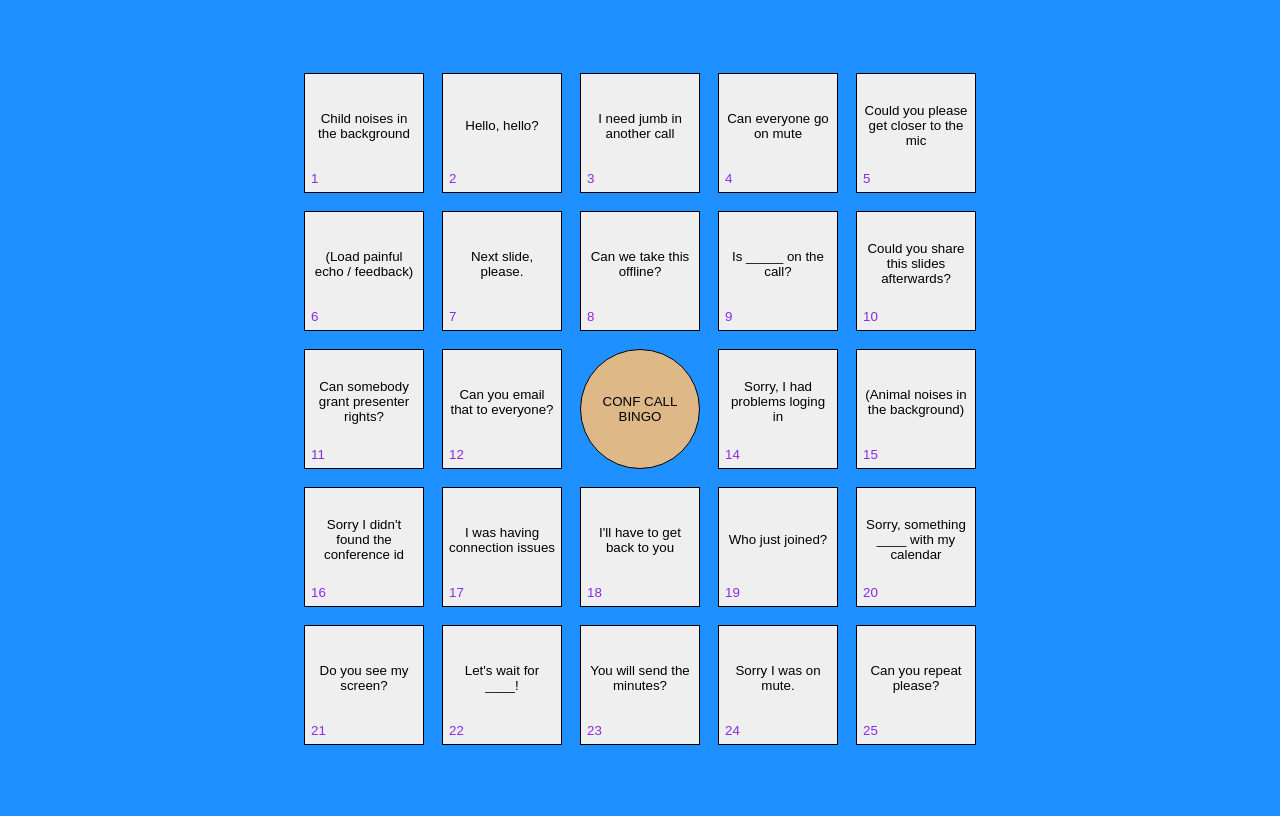
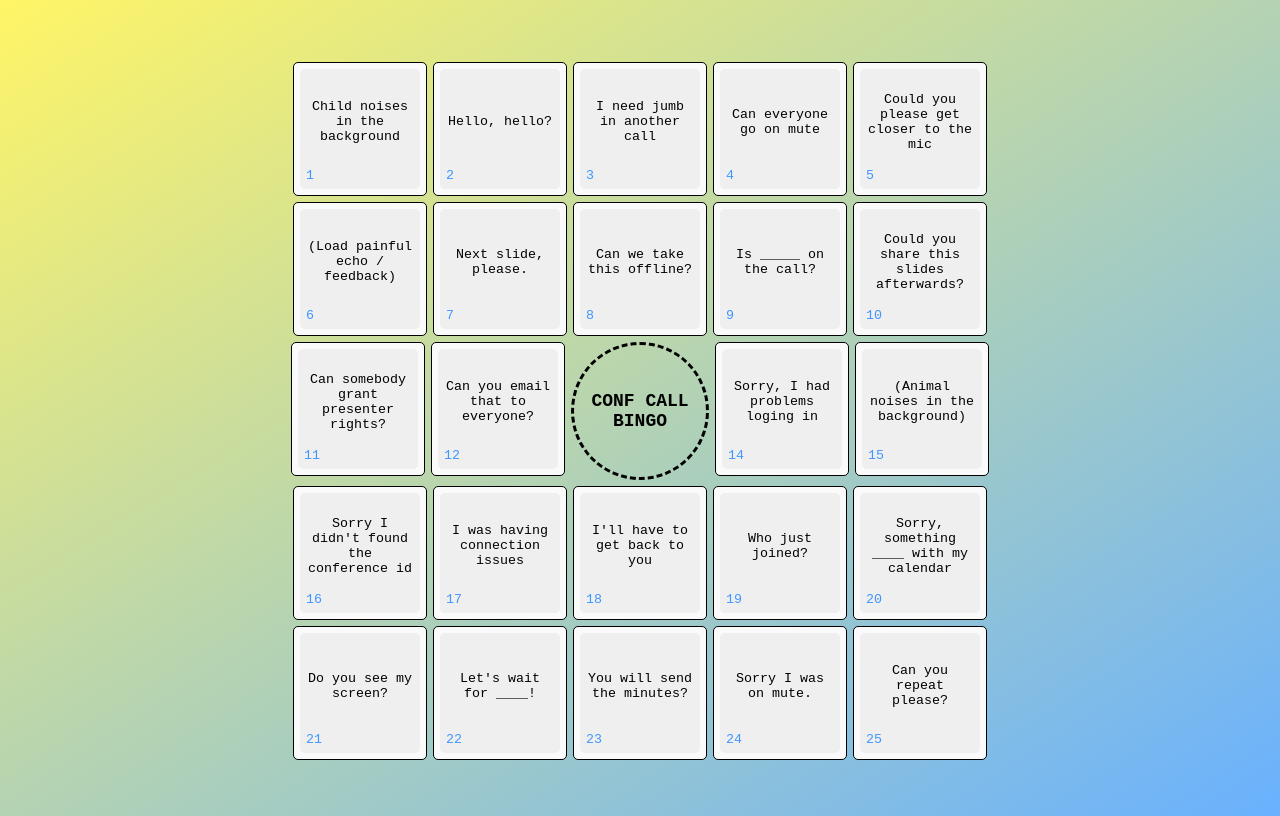
Before and after one commit to sohrab-salehi/bingo, a React (Vite) app: page / in a window 1280 px wide. Built offline with nearby package versions, Linux system fonts and the light colour scheme.

Commit message:
Change some styles

```diff
--- a/src/index.scss
+++ b/src/index.scss
@@ -3,30 +3,50 @@ body {
   justify-content: center;
   align-items: center;
   height: 100vh;
-  background-color: dodgerblue;
+  background-image: linear-gradient(to bottom right, #fff566, #69b1ff);
 }
 
 /* Bingo Board */
 .flex-container {
   display: flex;
-  gap: 2px;
-  margin-top: 2px;
+  gap: 6px;
+  margin-top: 6px;
   flex-wrap: nowrap;
   justify-content: center;
   align-items: stretch;
   align-content: stretch;
 
+  .center-cell {
+    background-color: transparent;
+    border-radius: 100%;
+    border: 3px dashed;
+
+    button {
+      border-radius: 100%;
+      background-color: transparent;
+      font-weight: bold;
+      font-size: 18px;
+    }
+  }
+
   div {
     text-align: center;
-    padding: 8px;
+    padding: 6px;
+    width: 120px;
+    height: 120px;
+    border: 1px solid black;
+    background-color: #fafafa;
+    border-radius: 5px;
 
     button {
-      width: 120px;
-      height: 120px;
+      width: 100%;
+      height: 100%;
       display: flex;
       flex-direction: column;
-      border: 1px solid black;
+      border: none;
       padding: 6px;
+      border-radius: 5px;
+      font-family: monospace;
     }
 
     .cell-text {
@@ -38,24 +58,24 @@ body {
     }
 
     .cell-number {
-      color: blueviolet;
-    }
-
-    .center-cell {
-      background-color: burlywood;
-      border-radius: 100%;
+      color: #4096ff;
     }
 
     .unselected {
       &:hover {
-        background-color: aqua;
-        font-weight: bold;
+        animation-name: example;
+        animation-duration: 1s;
+        font-weight: bolder;
       }
     }
     .selected {
       background-color: palegoldenrod;
       text-decoration: line-through;
       color:gray;
+
+      .cell-number {
+        color: gray;
+      }
 
       &:hover {
         background-color: palegoldenrod;
@@ -64,3 +84,8 @@ body {
 
   }
 }
+
+@keyframes example {
+  from {background-color: #efefef;}
+  to {background-color: #bae0ff;}
+}
--- a/src/pages/Home.tsx
+++ b/src/pages/Home.tsx
@@ -39,6 +39,7 @@ function Home() {
       console.log('Bingo in main diagonal');
     }
 
+    // Check anti diagonal
     const antiDiagonal = selectedCells.filter((cell) =>
       [5, 9, 17, 21].includes(cell)
     );
@@ -67,9 +68,9 @@ function Home() {
       const row = (
         <div className="flex-container">
           {cells.slice(i * 5, (i + 1) * 5).map((cell: Cell) => (
-            <div key={cell.id}>
+            <div key={cell.id} className={cell.id === 13 ? 'center-cell' : ''}>
               {cell.id === 13 ? (
-                <button className="center-cell" type="button">
+                <button type="button">
                   <span className="cell-text">{cell.text}</span>
                 </button>
               ) : (
```
